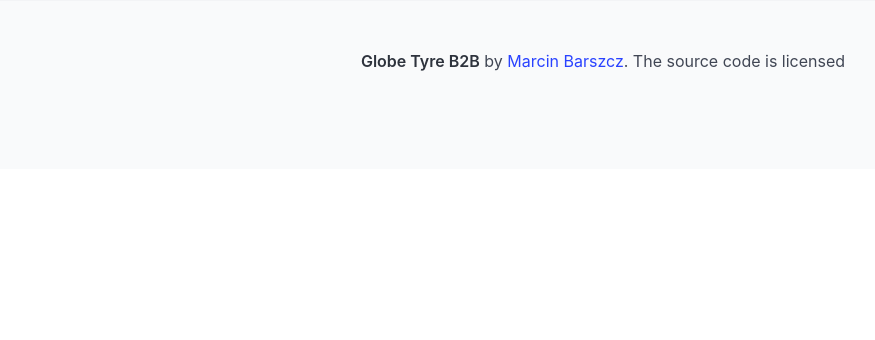
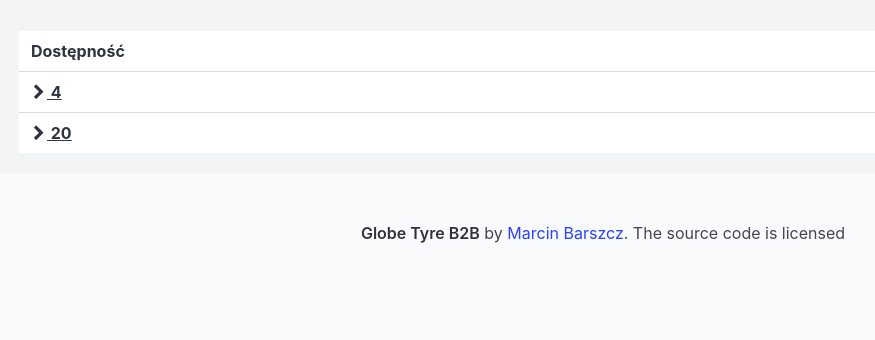
Before and after one commit to globetyre/b2b, a Django app: template shop/templates/shop/product/list.html in a window 1280 px wide. Shown: the part 381-721 px from the top of the page, without its empty margins (37-912 px from the left). Run offline with Django 3.2, Linux system fonts and the light colour scheme; the template is opened without the code that fills it, so the values that code supplies are empty; some libraries are stand-ins or nearby versions.

Commit message:
poprawa szukajki

```diff
--- a/PlatformaOpon.csv
+++ b/PlatformaOpon.csv
@@ -39,9 +39,9 @@ NO T428619;NOKIAN;WR SUV 3;T428619;6419440286198;265/45R21;V;108;C;C;73;8;489;PL
 NO T428620;NOKIAN;WR SUV 3;T428620;6419440286204;275/40R20;V;106;C;C;73;4;649;PLN;649;14;0;EUR
 NO T429041;NOKIAN;WR A3;T429041;6419440290416;205/45R17;V;88;C;C;72;4;514;PLN;360;3615;119;EUR
 NO T429423;NOKIAN;WR SUV 3;T429423;6419440135502;215/65R17;H;103;C;B;72;4;375;PLN;375;0315;88,5;EUR
-NO T429424;NOKIAN;WR A3;T429424;6419440135410;245/35R19;V;93;C;B;72;4;630;PLN;630;2815;0;EUR
+NO T429424;NOKIAN;WR A3;T429424;6419440135410;245/35R19;V;93;C;B;72;2;630;PLN;630;2815;0;EUR
 NO T429505;NOKIAN;WR D4;T429505;6419440136905;185/65R15;T;88;C;A;68;1;171;PLN;132;2915;40,5;EUR
-NO T429533;NOKIAN;WR D4;T429533;6419440137117;225/50R16;H;92;C;B;69;6;389;PLN;299;4215;67;EUR
+NO T429533;NOKIAN;WR D4;T429533;6419440137117;225/50R16;H;92;C;B;69;1;389;PLN;299;4215;67;EUR
 NO T429539;NOKIAN;WR D4;T429539;6419440137223;225/45R17;V;94;C;A;69;3;378;PLN;307;3415;93;EUR
 NO T429683;NOKIAN;WR D3;T429683;6419440166735;225/55R16;H;95;C;B;72;4;300;PLN;299;3815;0;EUR
 NO T429756;NOKIAN;WR SUV 3;T429756;6419440202396;255/60R17;H;106;C;B;73;8;466;PLN;399;4315;109,5;EUR
@@ -56,7 +56,7 @@ PIR 1230900;PIRELLI;FR25;1230900;8019227123098;315/80R22,5;154M;156/150L;D;A;70;
 PIR 2016100;PIRELLI;SCORPION VERDE;2016100;8019227201611;235/55R19;W;101;C;B;71;1;445;PLN;446,3;4812;105,67;EUR
 PIR 2150900;PIRELLI;FW:01;2150900;8019227215090;315/80R22.5;L;156;C;A;71;48;950;PLN;950;2014;259;EUR
 RI 024638;RIKEN;701;024638;3528700246384;235/65R17;V;108;C;C;71;20;239;PLN;222;5016;0;EUR
-RI 037530;RIKEN;MAYSTORM2 B2;37530;3528700375305;205/60R16;H;92;F;C;68;10;134;PLN;130;17;0;EUR
+RI 037530;RIKEN;MAYSTORM2 B2;37530;3528700375305;205/60R16;H;92;F;C;68;6;134;PLN;130;17;0;EUR
 RI 127578;RIKEN;701 TL;127578;3528701275789;235/55R18;V;100;E;C;69;2;240;PLN;220;5216;0;EUR
 RI 364819;RIKEN;701;364819;3528703648192;225/60R17;H;99;E;C;69;20;199,99;PLN;199,99;17;47,49;EUR
 RI 559575;RIKEN;MAYSTORM2 B2;559575;3528705595753;225/45R17;Y;91;F;C;71;8;134;PLN;128;16;0;EUR
--- a/shop/admin.py
+++ b/shop/admin.py
@@ -14,10 +14,10 @@ class ImagesAdmin(admin.ModelAdmin):
 admin.site.register(Images, ImagesAdmin)
 
 class ProductAdmin(admin.ModelAdmin):
-    list_display = ['image', 'name', 'slug', 'ean', 'price', 'price_ue', 'stock', 'available', 'created', 'updated', 'brutto_pl', 'brutto_eu', 'sale']
+    list_display = ['image', 'search_field', 'name', 'slug', 'ean', 'price', 'price_ue', 'stock', 'available', 'created', 'updated', 'brutto_pl', 'brutto_eu', 'sale']
     list_display_links = ["name"]
     list_filter = ['available', 'created', 'updated']
     list_editable = ['price', 'price_ue', 'stock', 'available', 'image', 'sale']
-    search_fields = ['name', 'ean', 'slug']
+    search_fields = ['search_field']
     prepopulated_fields = {'slug': ('name',)}
 admin.site.register(Product, ProductAdmin)
--- a/shop/models.py
+++ b/shop/models.py
@@ -58,6 +58,7 @@ class Product(models.Model):
     created = models.DateTimeField(auto_now_add=True, verbose_name="Dodano")
     updated = models.DateTimeField(auto_now=True, verbose_name="Aktualizowano")
     sale = models.BooleanField(default=False, verbose_name="Promocja")
+    search_field = models.CharField(max_length=300, verbose_name="Szukajka", null=True, blank=True)
 
     class Meta:
         ordering = ('name',)
--- a/shop/templates/shop/product/list.html
+++ b/shop/templates/shop/product/list.html
@@ -64,6 +64,18 @@
                                     </tr>
                                     <tr>
                                         <th><a href="#"><span class="icon is-small winter"><i class="fa fa-snowflake-o" aria-hidden="true"></i></span> Zima</a></th>
+                                    </tr>
+                                </table>
+                                <hr>
+                                <table class="table is-fullwidth">
+                                   <tr>
+                                       <th>Dostępność</th>
+                                   </tr>
+                                    <tr>
+                                        <th><a href="#"><span class="icon is-small winter"><i class="fa fa-chevron-right" aria-hidden="true"></i></span> 4</a></th>
+                                    </tr>
+                                    <tr>
+                                        <th><a href="#"><span class="icon is-small winter"><i class="fa fa-chevron-right" aria-hidden="true"></i></span> 20</a></th>
                                     </tr>
                                 </table>
                             </div>
--- a/shop/views.py
+++ b/shop/views.py
@@ -23,6 +23,7 @@ def product_list(request, category_slug=None):
             Q(ean__exact=query) |
             Q(manufacturer=query) |
             Q(model__icontains=query) |
+            Q(search_field__icontains=query) |
             Q(size__icontains=query)
             ).distinct()
     if category_slug:
@@ -87,8 +88,9 @@ def get_stan(request):
         available = True
         created = datetime.datetime.now()
         updated = datetime.datetime.now()
+        search_field = 'SAP'+row[3]+'EAN'+row[4]+''+row[1]+''+row[2].replace(' ','')+''+row[5].replace('/','').replace('R','')+''+row[7]+''+row[6]+'DOT'+row[15]
 
-        cursor.execute('INSERT OR IGNORE INTO shop_product (name, slug, image_id, sap, ean, manufacturer, model, size, speed_index, load_index, rolling_resistance, adhesion, noise, dot, price, stock, available, created, updated, category_id, price_ue) VALUES (?, ?, ?, ?, ?, ?, ?, ?, ?, ?, ?, ?, ?, ?, ?, ?, ?, ?, ?, ?,?)', (name, slug,image_id , sap, ean, manufacturer, model, size, speed_index, load_index, rolling_resistance, adhesion, noise, dot, price, stock, available, created, updated, category_id, price_ue))
+        cursor.execute('INSERT OR IGNORE INTO shop_product (name, slug, image_id, sap, ean, manufacturer, model, size, speed_index, load_index, rolling_resistance, adhesion, noise, dot, price, stock, available, created, updated, category_id, price_ue, search_field) VALUES (?, ?, ?, ?, ?, ?, ?, ?, ?, ?, ?, ?, ?, ?, ?, ?, ?, ?, ?, ?, ?, ?)', (name, slug,image_id , sap, ean, manufacturer, model, size, speed_index, load_index, rolling_resistance, adhesion, noise, dot, price, stock, available, created, updated, category_id, price_ue, search_field))
         cursor.execute('UPDATE shop_product SET stock=? WHERE sap=?', (stock,sap))
         cursor.execute('UPDATE shop_product SET price=? WHERE sap=?', (price,sap))
         cursor.execute('UPDATE shop_product SET name=? WHERE sap=?', (name,sap))
@@ -98,6 +100,7 @@ def get_stan(request):
         cursor.execute('UPDATE shop_product SET updated=? WHERE sap=?', (updated,sap))
         cursor.execute('UPDATE shop_product SET price_ue=? WHERE sap=?', (price_ue,sap))
         cursor.execute('UPDATE shop_product SET available=? WHERE sap=?', (available,sap))
+        cursor.execute('UPDATE shop_product SET search_field=? WHERE sap=?', (search_field,sap))
 
     # Close the csv file, commit changes, and close the connection
     csvfile.close()
--- a/todo.txt
+++ b/todo.txt
@@ -1,3 +1,4 @@
 + wysyłanie maili bez celery do sklepu i klienta // https://farhadurfahim.github.io/post/django-registration-with-confirmation-email/
 + statusy jako model
 - szukanie po wszystkim
+- dodać pole szukajka do modelu
```
Also changed, not shown: db.sqlite3, shop/migrations/0003_product_search_field.py (added), 1 other file.
